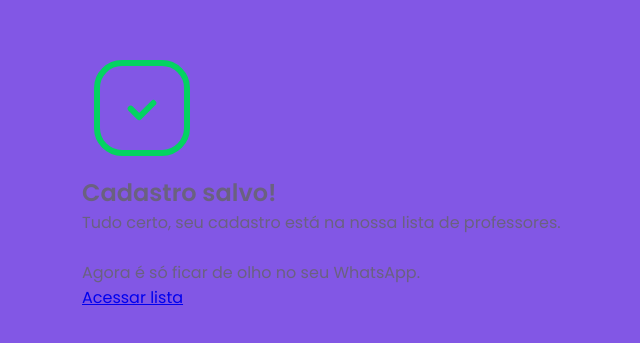
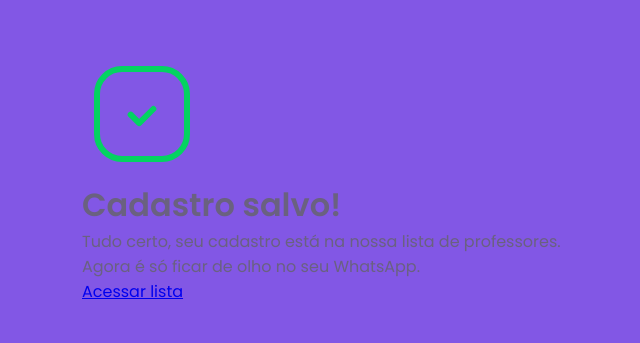
Before and after one commit to ViniciusLegacy/Projeto-da-nlw, a website: page src/views/sucess.html in a window 1280 px wide. Shown: the part 221-564 px from the top of the page, without its empty margins (208-848 px from the left). Drawn offline with Linux system fonts and the light colour scheme.

Commit message:
update sucess.html

```diff
--- a/src/views/sucess.html
+++ b/src/views/sucess.html
@@ -15,13 +15,12 @@
     <div id="container">
         <div class="sucess-container">
             <img src="/public/images/icons/success-check-icon.svg" alt="check-icon">
-            <h2>Cadastro salvo!</h2>
-            <p>Tudo certo, seu cadastro está na nossa lista de professores.<br></br>
+            <h1>Cadastro salvo!</h1>
+            <p>Tudo certo, seu cadastro está na nossa lista de professores.<br>
                 Agora é só ficar de olho no seu WhatsApp.
             </p>
         </div>
-
-        <div class="button-container">
+        <div class="button-cont">
             <a class="study" href="/src/views/study.html">
                 Acessar lista
             </a>
```
